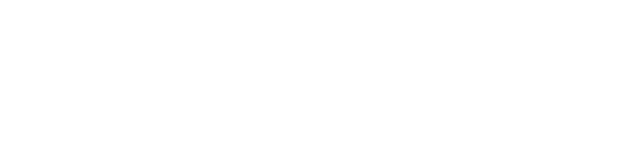
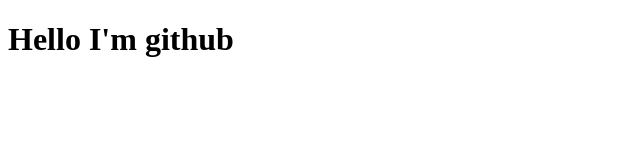
Before and after one commit to hellomahfuzpro/hello-portfolio, a plain HTML site: page index.html in a window 1280 px wide. Shown: the whole page, without its empty margins (0-640 px from the left). Drawn offline with Linux system fonts and the light colour scheme.

Commit message:
online change

```diff
--- a/index.html
+++ b/index.html
@@ -7,6 +7,7 @@
     <title>Document</title>
 </head>
 <body>
+    <h1>Hello I'm github</h1>
 
 </body>
 </html>
```
